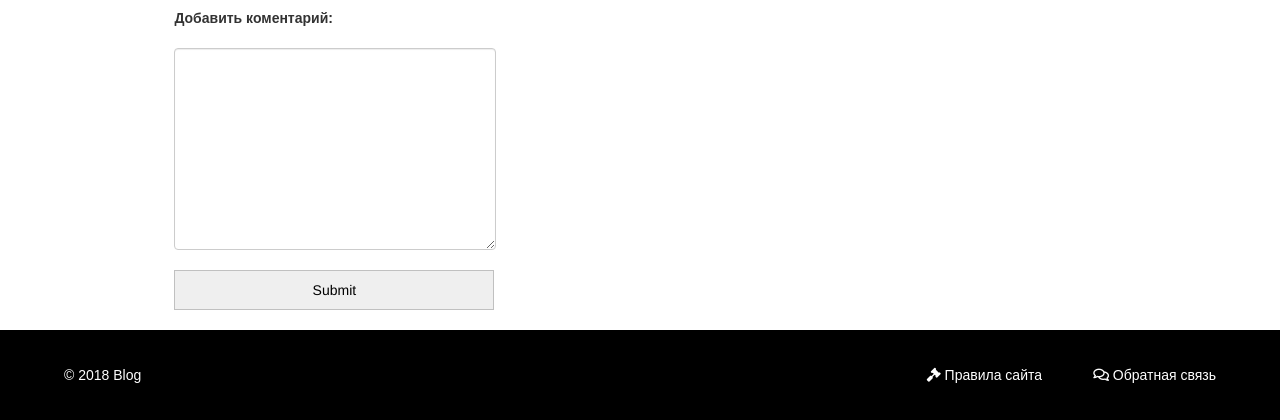
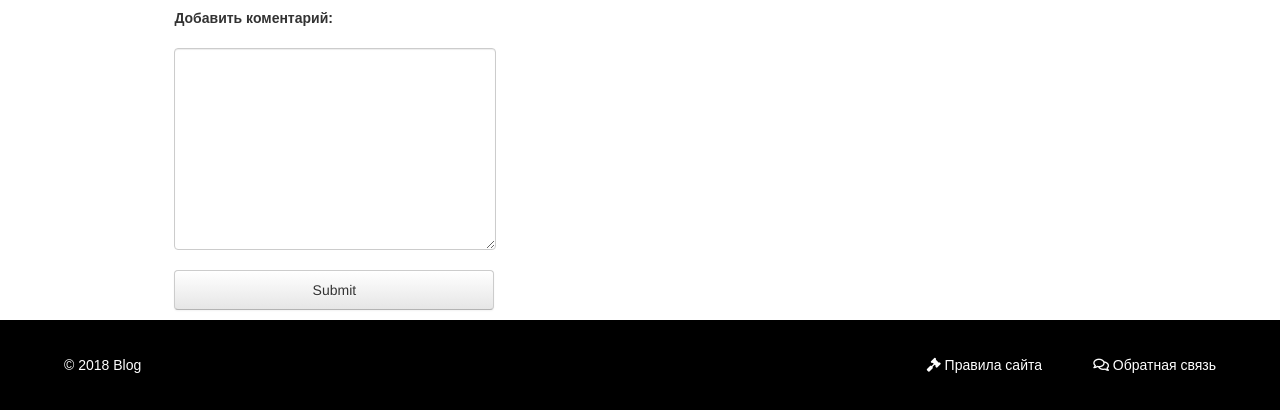
Before and after one commit to bodya0666/challege30days, a PHP site: page /post.php?id=5 in a window 1280 px wide. Shown: the part 808-1228 px from the top of the page. Run offline with PHP 8.4, Linux system fonts and the light colour scheme; data comes from the database, SQL or seed files in the repository; some libraries are stand-ins or nearby versions.

Commit message:
Update post.php

```diff
--- a/post.php
+++ b/post.php
@@ -98,7 +98,7 @@ $post = mysqli_fetch_assoc($query);
 	    <form class="postform" method="POST">
 
 	    	<textarea name="comment" class="postform" cols="30" rows="10"></textarea>
-	    	<input class="postform" type="submit">
+	    	<input class="postform btn" type="submit">
 	    </form>
 	  </div>
 	</div>
```
